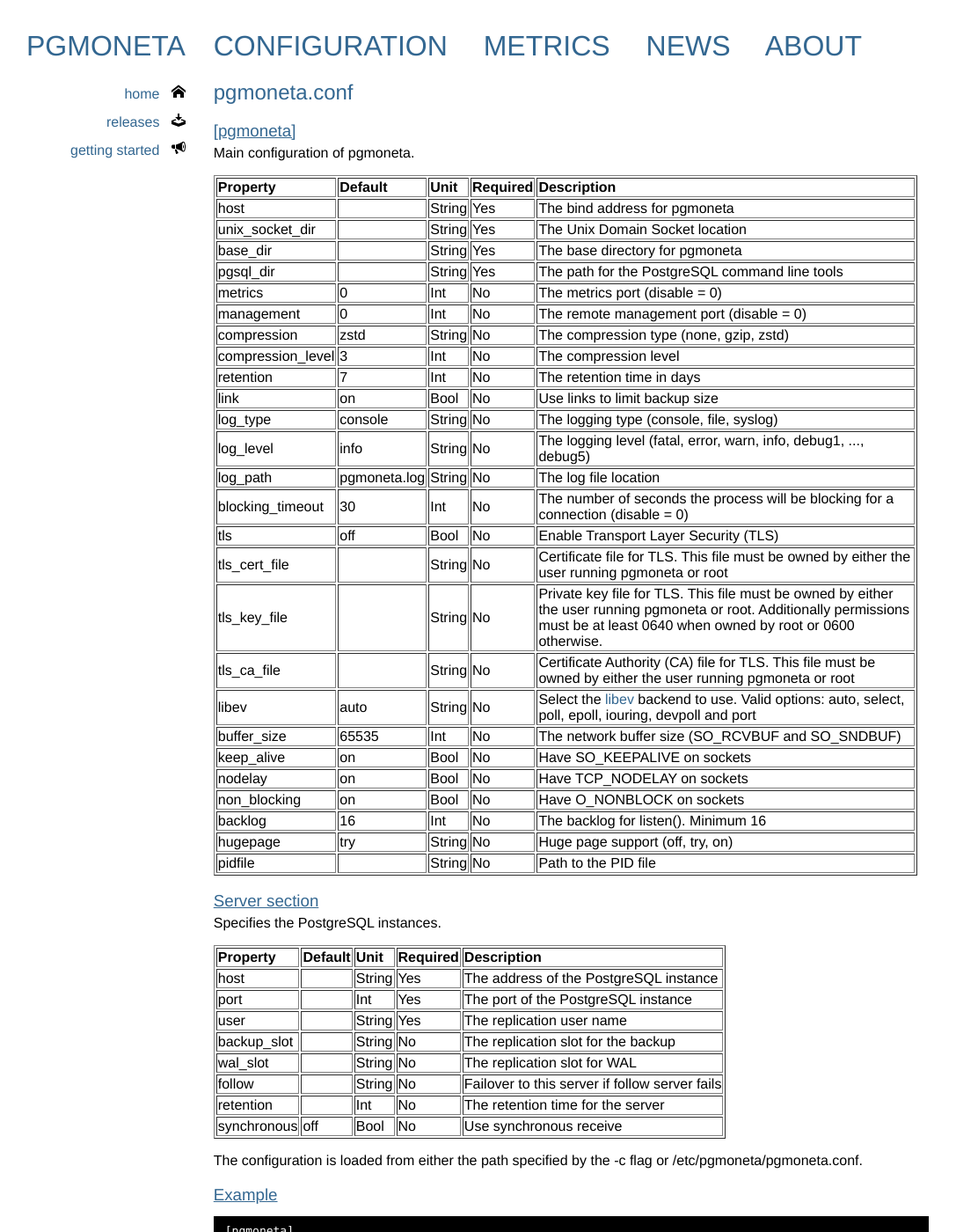
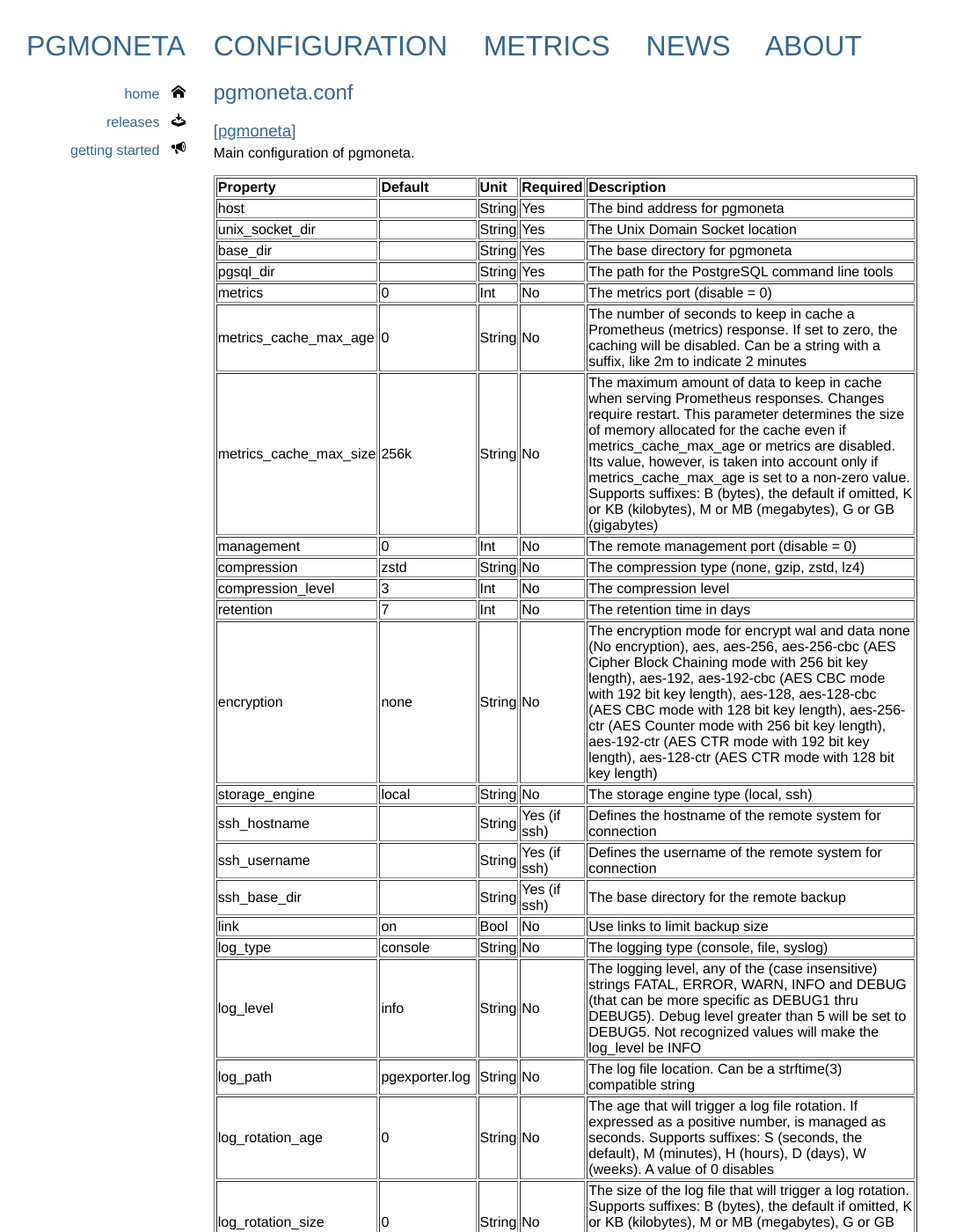
Before and after one commit to pgmoneta/pgmoneta.github.io, a Jekyll site: the page built from configuration.html, in a window 1280 px wide and 1400 px high. Shown: the whole window at 88% size, without its empty margins (10-1097 px from the left). Built offline with Jekyll 4.4.1, drawn with Linux system fonts in a browser that asks for light colours; some web fonts are replaced; some of the changed text lies outside the part shown.

Commit message:
pgmoneta 0.6.0

```diff
--- a/_data/releases.yml
+++ b/_data/releases.yml
@@ -37,3 +37,6 @@
 - name: pgmoneta 0.5.7
   date: 2022-08-11
   announce: release/announcement/2022/08/11/pgmoneta-0.5.7.html
+- name: pgmoneta 0.6.0
+  date: 2022-09-22
+  announce: release/announcement/2022/09/22/pgmoneta-0.6.0.html
--- a/configuration.html
+++ b/configuration.html
@@ -62,6 +62,25 @@ layout: default
           <td>The metrics port (disable = 0)</td>
         </tr>
         <tr>
+          <td>metrics_cache_max_age</td>
+          <td>0</td>
+          <td>String</td>
+          <td>No</td>
+          <td>The number of seconds to keep in cache a Prometheus (metrics) response. If set to zero, the caching
+            will be disabled. Can be a string with a suffix, like 2m to indicate 2 minutes</td>
+        </tr>
+        <tr>
+          <td>metrics_cache_max_size</td>
+          <td>256k</td>
+          <td>String</td>
+          <td>No</td>
+          <td>The maximum amount of data to keep in cache when serving Prometheus responses. Changes require restart.
+            This parameter determines the size of memory allocated for the cache even if metrics_cache_max_age or
+            metrics are disabled. Its value, however, is taken into account only if metrics_cache_max_age is set to
+            a non-zero value. Supports suffixes: B (bytes), the default if omitted, K or KB (kilobytes), M or
+            MB (megabytes), G or GB (gigabytes)</td>
+        </tr>
+        <tr>
           <td>management</td>
           <td>0</td>
           <td>Int</td>
@@ -73,7 +92,7 @@ layout: default
           <td>zstd</td>
           <td>String</td>
           <td>No</td>
-          <td>The compression type (none, gzip, zstd)</td>
+          <td>The compression type (none, gzip, zstd, lz4)</td>
         </tr>
         <tr>
           <td>compression_level</td>
@@ -88,6 +107,44 @@ layout: default
           <td>Int</td>
           <td>No</td>
           <td>The retention time in days</td>
+        </tr>
+        <tr>
+          <td>encryption</td>
+          <td>none</td>
+          <td>String</td>
+          <td>No</td>
+          <td>The encryption mode for encrypt wal and data none (No encryption), aes, aes-256, aes-256-cbc (AES Cipher Block Chaining mode with 256 bit key length),
+            aes-192, aes-192-cbc (AES CBC mode with 192 bit key length), aes-128, aes-128-cbc (AES CBC mode with 128 bit key length),
+            aes-256-ctr (AES Counter mode with 256 bit key length), aes-192-ctr (AES CTR mode with 192 bit key length),
+            aes-128-ctr (AES CTR mode with 128 bit key length)</td>
+        </tr>
+        <tr>
+          <td>storage_engine</td>
+          <td>local</td>
+          <td>String</td>
+          <td>No</td>
+          <td>The storage engine type (local, ssh)</td>
+        </tr>
+        <tr>
+          <td>ssh_hostname</td>
+          <td></td>
+          <td>String</td>
+          <td>Yes (if ssh)</td>
+          <td>Defines the hostname of the remote system for connection</td>
+        </tr>
+        <tr>
+          <td>ssh_username</td>
+          <td></td>
+          <td>String</td>
+          <td>Yes (if ssh)</td>
+          <td>Defines the username of the remote system for connection</td>
+        </tr>
+        <tr>
+          <td>ssh_base_dir</td>
+          <td></td>
+          <td>String</td>
+          <td>Yes (if ssh)</td>
+          <td>The base directory for the remote backup</td>
         </tr>
         <tr>
           <td>link</td>
@@ -108,14 +165,46 @@ layout: default
           <td>info</td>
           <td>String</td>
           <td>No</td>
-          <td>The logging level (fatal, error, warn, info, debug1, ..., debug5)</td>
+          <td>The logging level, any of the (case insensitive) strings FATAL, ERROR, WARN, INFO and DEBUG
+            (that can be more specific as DEBUG1 thru DEBUG5). Debug level greater than 5 will be set to DEBUG5.
+            Not recognized values will make the log_level be INFO</td>
         </tr>
         <tr>
           <td>log_path</td>
-          <td>pgmoneta.log</td>
+          <td>pgexporter.log</td>
           <td>String</td>
           <td>No</td>
-          <td>The log file location</td>
+          <td>The log file location. Can be a strftime(3) compatible string</td>
+        </tr>
+        <tr>
+          <td>log_rotation_age</td>
+          <td>0</td>
+          <td>String</td>
+          <td>No</td>
+          <td>The age that will trigger a log file rotation. If expressed as a positive number, is managed as seconds.
+            Supports suffixes: S (seconds, the default), M (minutes), H (hours), D (days), W (weeks). A value of 0 disables</td>
+        </tr>
+        <tr>
+          <td>log_rotation_size</td>
+          <td>0</td>
+          <td>String</td>
+          <td>No</td>
+          <td>The size of the log file that will trigger a log rotation. Supports suffixes: B (bytes), the default if omitted,
+            K or KB (kilobytes), M or MB (megabytes), G or GB (gigabytes). A value of 0 (with or without suffix) disables</td>
+        </tr>
+        <tr>
+          <td>log_line_prefix</td>
+          <td>%Y-%m-%d %H:%M:%S</td>
+          <td>String</td>
+          <td>No</td>
+          <td>A strftime(3) compatible string to use as prefix for every log line. Must be quoted if contains spaces</td>
+        </tr>
+        <tr>
+          <td>log_mode</td>
+          <td>append</td>
+          <td>String</td>
+          <td>No</td>
+          <td>Append to or create the log file (append, create)</td>
         </tr>
         <tr>
           <td>blocking_timeout</td>
```
Also changed, not shown: _posts/2022-09-22-pgmoneta-0.6.0.md (added, +43 -0 lines), gettingstarted.html (+22 -3 lines).
